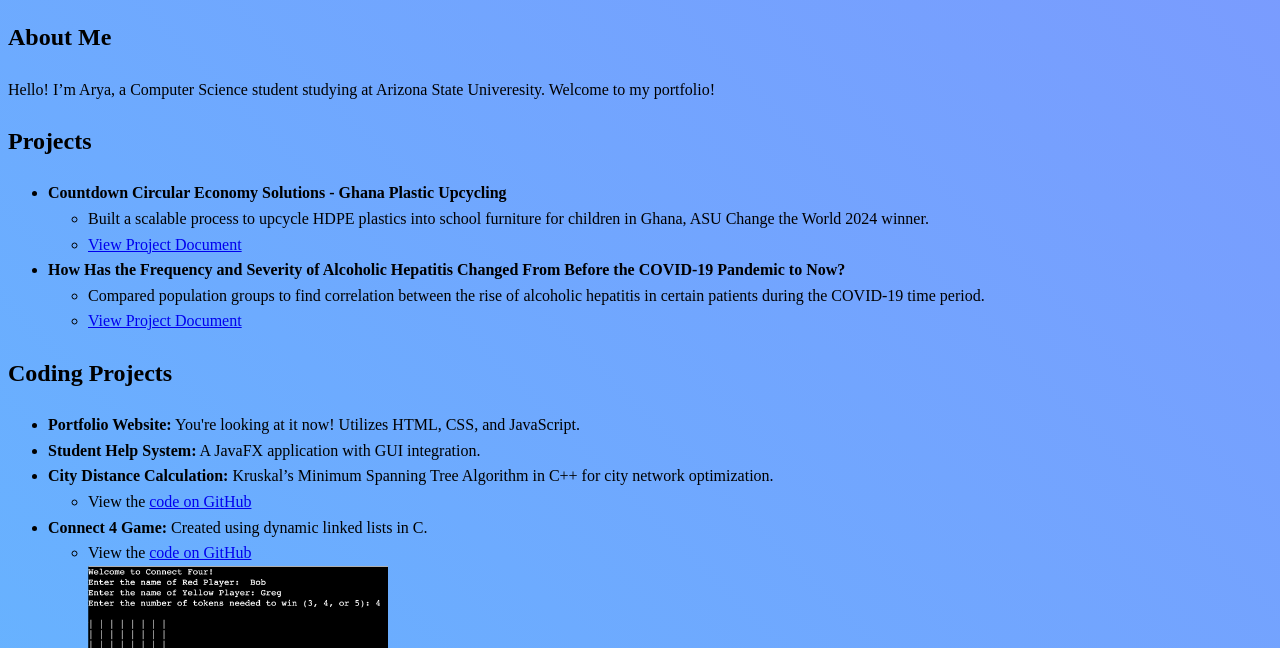
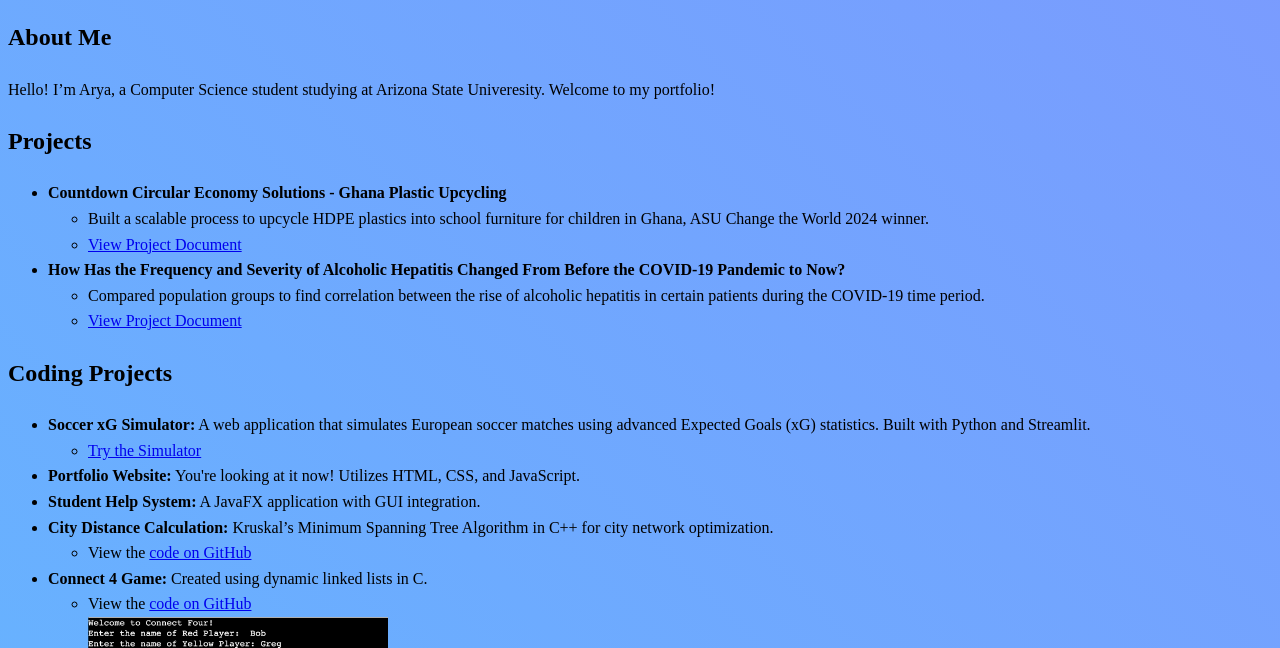
Before and after one commit to arya-chak/portfolio-website, a plain HTML site: page index.html in a window 1280 px wide. Shown: the part 152-800 px from the top of the page. Drawn offline with Linux system fonts and the light colour scheme; a web font is replaced by a local one.

Commit message:
added soccer xg sim

```diff
--- a/index.html
+++ b/index.html
@@ -81,10 +81,18 @@
         <h2>Coding Projects</h2>
         <ul>
           <!-- Coding Project 1 -->
+          <li>
+            <strong>Soccer xG Simulator:</strong> A web application that simulates European soccer matches using advanced Expected Goals (xG) statistics. Built with Python and Streamlit.
+            <ul>
+                <!-- Link to the Streamlit app -->
+                <li><a href="https://soccer-xg-simulator.streamlit.app/" target="_blank">Try the Simulator</a></li>
+            </ul>
+          </li>
+          <!-- Coding Project 2 -->
           <li><strong>Portfolio Website:</strong> You're looking at it now! Utilizes HTML, CSS, and JavaScript.</li>
-          <!-- Coding Project 2 -->
+          <!-- Coding Project 3 -->
           <li><strong>Student Help System:</strong> A JavaFX application with GUI integration.</li>
-          <!-- Coding Project 3 -->
+          <!-- Coding Project 4 -->
           <li>
             <strong>City Distance Calculation:</strong> Kruskal’s Minimum Spanning Tree Algorithm in C++ for city network optimization.
             <ul>
@@ -92,7 +100,7 @@
                 <li>View the <a href="https://github.com/arya-chak/City-Distance-Calculation.git" target="_blank">code on GitHub</a></li>
             </ul>
           </li>
-          <!-- Coding Project 4 -->
+          <!-- Coding Project 5 -->
           <li>
             <strong>Connect 4 Game:</strong> Created using dynamic linked lists in C.
             <ul>
@@ -102,7 +110,7 @@
                 <img src="connect4_screenshot.png" alt="Connect 4 Game Screenshot" style="width:300px; height:auto;">
             </ul>
           </li>
-          <!-- Coding Project 5 -->
+          <!-- Coding Project 6 -->
           <li>
             <strong>Squareroot Guessing Game:</strong> Created in C with tracking leaderboard.
             <ul>
```
